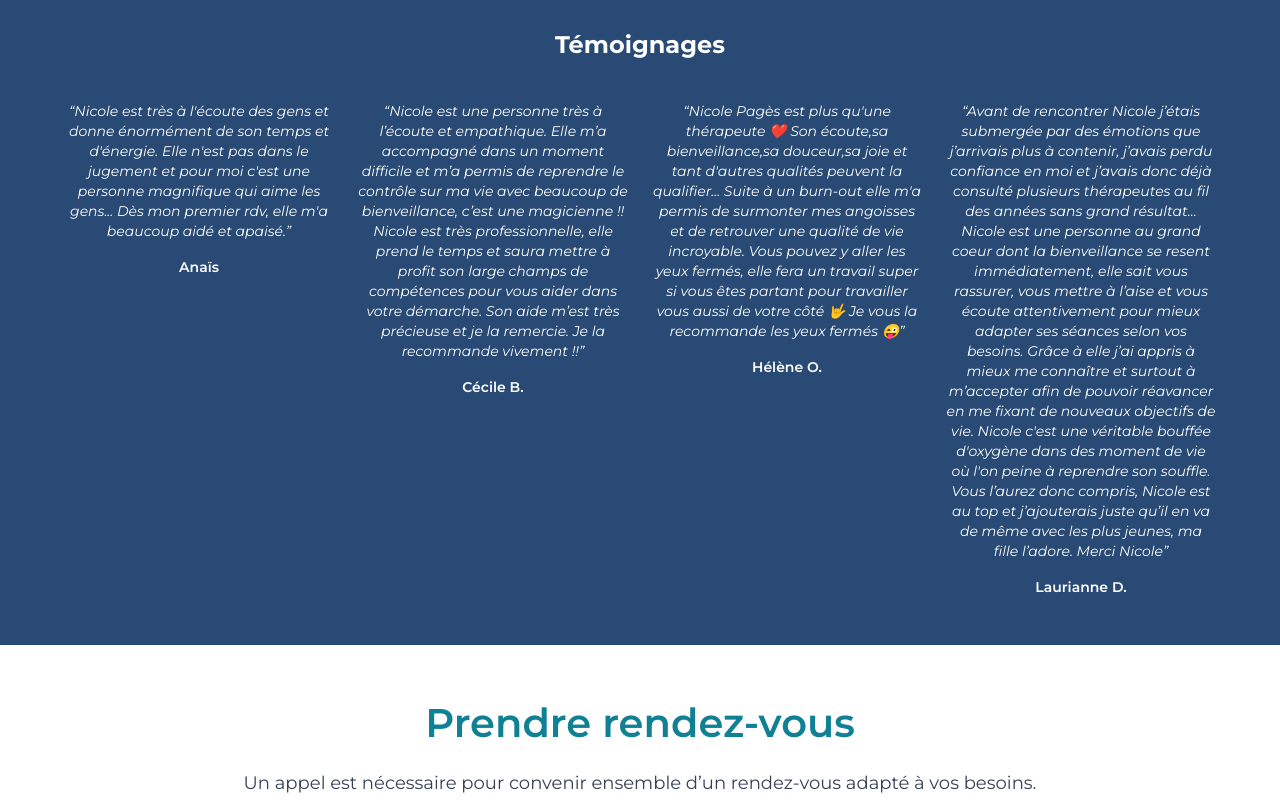
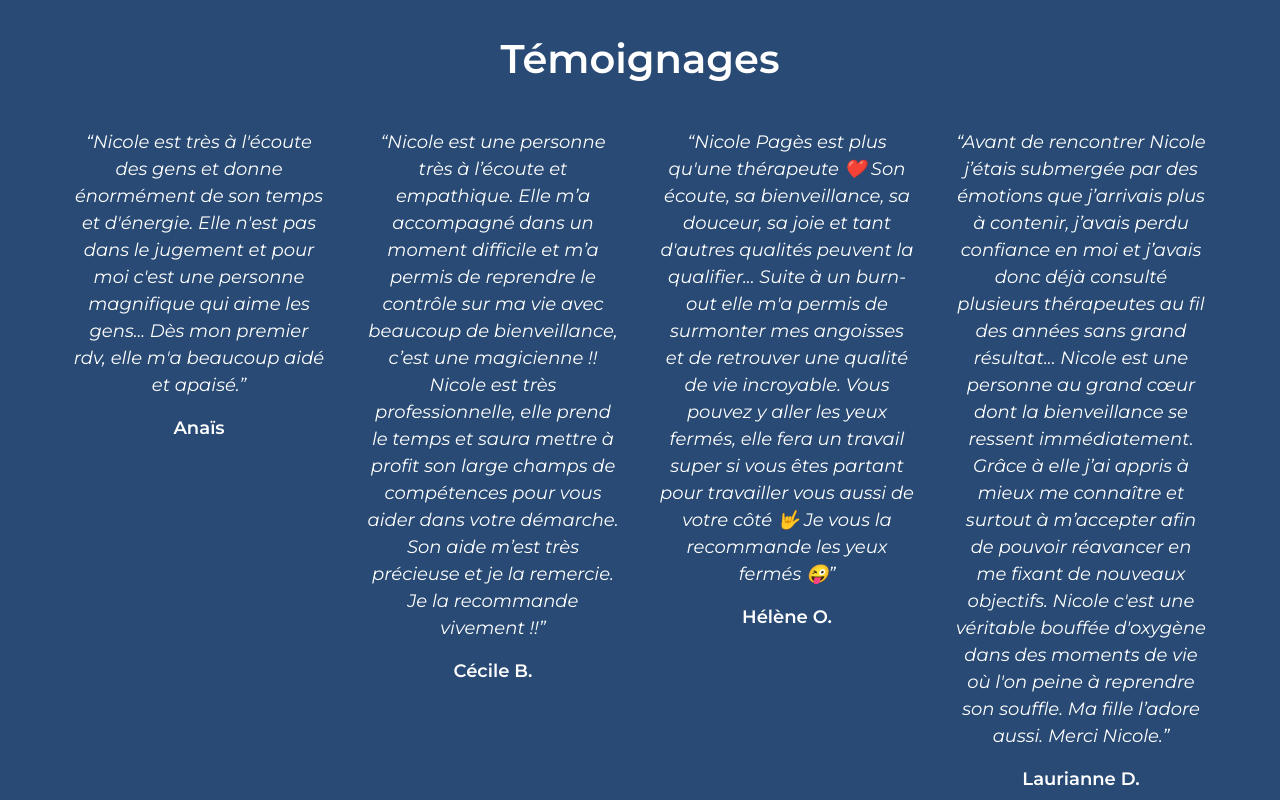
Before and after one commit to barry-black/nicole-pages-website, a Next.js app: page /main-page in a window 1280 px wide. Shown: the part 2740-3540 px from the top of the page. Built offline with nearby package versions, Linux system fonts and the light colour scheme.

Commit message:
1st proposition for temoignages

```diff
--- a/src/pages/main-page.tsx
+++ b/src/pages/main-page.tsx
@@ -11,6 +11,7 @@ import { Navigation } from "@/ui/components/navigation/navigation";
 import { Accueil } from "@/ui/components/accueil/accueil";
 import { Button } from "@/ui/design-system/button/button";
 import { Soins } from "@/ui/components/soins/soins";
+import { Temoignages } from "@/ui/components/temoignage/temoignage";
 import { Contact } from "@/ui/components/contact/contact";
 import { Footer } from "@/ui/components/footer/footer";
 import { Typography } from "@/ui/design-system/typography/typography";
@@ -133,34 +134,7 @@ export default function MainPage() {
         <Soins />
 
         {/* Témoignages */}
-        <section className="bg-[#284a74] text-white py-12 px-6">
-          <h2 className="text-2xl font-bold text-center mb-10">Témoignages</h2>
-          <div className="max-w-6xl mx-auto grid md:grid-cols-2 lg:grid-cols-4 gap-6 text-sm text-center">
-            {[
-              {
-                name: "Anaïs",
-                text: "Nicole est très à l'écoute des gens et donne énormément de son temps et d'énergie. Elle n'est pas dans le jugement et pour moi c'est une personne magnifique qui aime les gens... Dès mon premier rdv, elle m'a beaucoup aidé et apaisé.",
-              },
-              {
-                name: "Cécile B.",
-                text: "Nicole est une personne très à l’écoute et empathique. Elle m’a accompagné dans un moment difficile et m’a permis de reprendre le contrôle sur ma vie avec beaucoup de bienveillance, c’est une magicienne !! Nicole est très professionnelle, elle prend le temps et saura mettre à profit son large champs de compétences pour vous aider dans votre démarche. Son aide m’est très précieuse et je la remercie. Je la recommande vivement !!",
-              },
-              {
-                name: "Hélène O.",
-                text: "Nicole Pagès est plus qu'une thérapeute ❤️ Son écoute,sa bienveillance,sa douceur,sa joie et tant d'autres qualités peuvent la qualifier... Suite à un burn-out elle m'a permis de surmonter mes angoisses et de retrouver une qualité de vie incroyable. Vous pouvez y aller les yeux fermés, elle fera un travail super si vous êtes partant pour travailler vous aussi de votre côté 🤟 Je vous la recommande les yeux fermés 😜",
-              },
-              {
-                name: "Laurianne D.",
-                text: "Avant de rencontrer Nicole j’étais submergée par des émotions que j’arrivais plus à contenir, j’avais perdu confiance en moi et j’avais donc déjà consulté plusieurs thérapeutes au fil des années sans grand résultat... Nicole est une personne au grand coeur dont la bienveillance se resent immédiatement, elle sait vous rassurer, vous mettre à l’aise et vous écoute attentivement pour mieux adapter ses séances selon vos besoins. Grâce à elle j’ai appris à mieux me connaître et surtout à m’accepter afin de pouvoir réavancer en me fixant de nouveaux objectifs de vie. Nicole c'est une véritable bouffée d'oxygène dans des moment de vie où l'on peine à reprendre son souffle. Vous l’aurez donc compris, Nicole est au top et j’ajouterais juste qu’il en va de même avec les plus jeunes, ma fille l’adore. Merci Nicole",
-              },
-            ].map((t, i) => (
-              <div key={i}>
-                <p className="italic mb-4">“{t.text}”</p>
-                <p className="font-semibold">{t.name}</p>
-              </div>
-            ))}
-          </div>
-        </section>
+        <Temoignages />
 
         {/* Contact */}
         <Contact />
--- /dev/null
+++ b/src/ui/components/temoignage/temoignage.tsx
@@ -0,0 +1,60 @@
+"use client";
+
+import React from "react";
+import { Typography } from "@/ui/design-system/typography/typography";
+
+const testimonials = [
+  {
+    name: "Anaïs",
+    text: "Nicole est très à l'écoute des gens et donne énormément de son temps et d'énergie. Elle n'est pas dans le jugement et pour moi c'est une personne magnifique qui aime les gens... Dès mon premier rdv, elle m'a beaucoup aidé et apaisé.",
+  },
+  {
+    name: "Cécile B.",
+    text: "Nicole est une personne très à l’écoute et empathique. Elle m’a accompagné dans un moment difficile et m’a permis de reprendre le contrôle sur ma vie avec beaucoup de bienveillance, c’est une magicienne !! Nicole est très professionnelle, elle prend le temps et saura mettre à profit son large champs de compétences pour vous aider dans votre démarche. Son aide m’est très précieuse et je la remercie. Je la recommande vivement !!",
+  },
+  {
+    name: "Hélène O.",
+    text: "Nicole Pagès est plus qu'une thérapeute ❤️ Son écoute, sa bienveillance, sa douceur, sa joie et tant d'autres qualités peuvent la qualifier... Suite à un burn-out elle m'a permis de surmonter mes angoisses et de retrouver une qualité de vie incroyable. Vous pouvez y aller les yeux fermés, elle fera un travail super si vous êtes partant pour travailler vous aussi de votre côté 🤟 Je vous la recommande les yeux fermés 😜",
+  },
+  {
+    name: "Laurianne D.",
+    text: "Avant de rencontrer Nicole j’étais submergée par des émotions que j’arrivais plus à contenir, j’avais perdu confiance en moi et j’avais donc déjà consulté plusieurs thérapeutes au fil des années sans grand résultat... Nicole est une personne au grand cœur dont la bienveillance se ressent immédiatement. Grâce à elle j’ai appris à mieux me connaître et surtout à m’accepter afin de pouvoir réavancer en me fixant de nouveaux objectifs. Nicole c'est une véritable bouffée d'oxygène dans des moments de vie où l'on peine à reprendre son souffle. Ma fille l’adore aussi. Merci Nicole.",
+  },
+];
+
+export const Temoignages = () => (
+  <section className="bg-[#284a74] text-white py-12 px-6">
+    <Typography
+      variant="m-40"
+      theme="white"
+      weight="semibold"
+      component="h2"
+      className="text-center mb-10"
+    >
+      Témoignages
+    </Typography>
+
+    <div className="max-w-6xl mx-auto grid md:grid-cols-2 lg:grid-cols-4 gap-6 text-center">
+      {testimonials.map((t, i) => (
+        <div key={i} className="px-2">
+          <Typography
+            variant="m-18-italic"
+            theme="white"
+            component="blockquote"
+            className="mb-4 leading-relaxed"
+          >
+            “{t.text}”
+          </Typography>
+          <Typography
+            variant="m-18"
+            theme="white"
+            weight="semibold"
+            component="p"
+          >
+            {t.name}
+          </Typography>
+        </div>
+      ))}
+    </div>
+  </section>
+);
```
